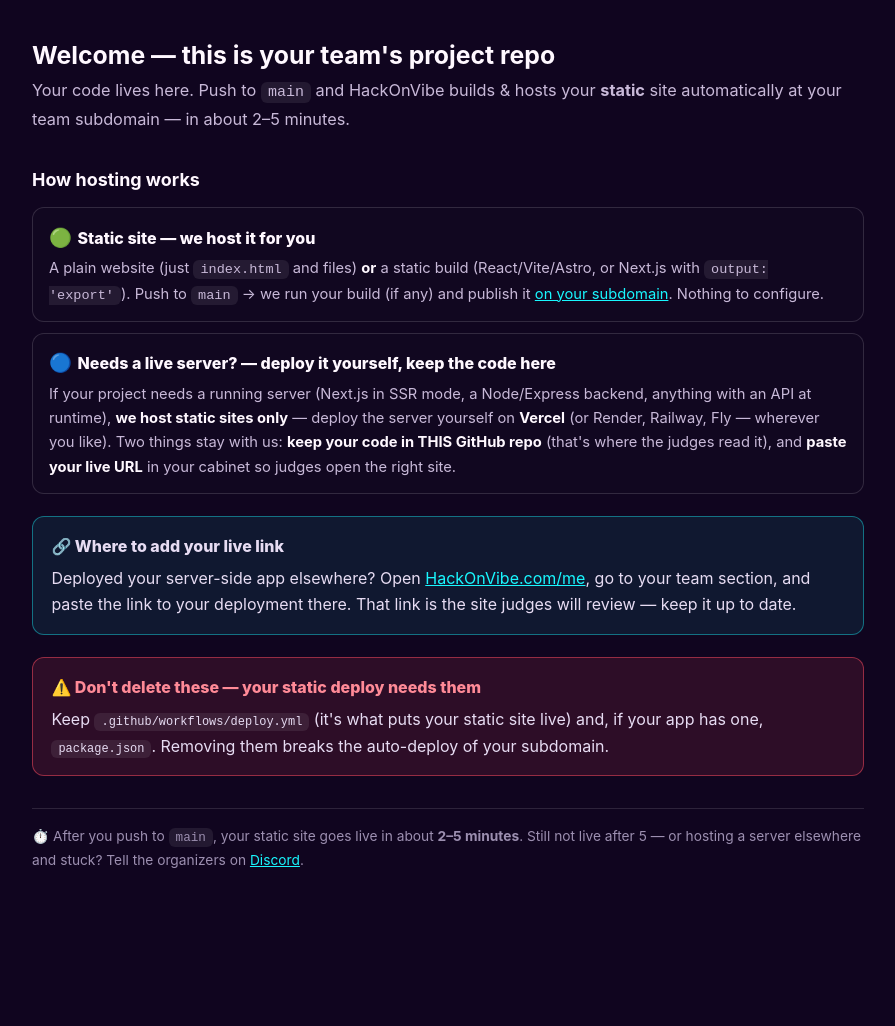
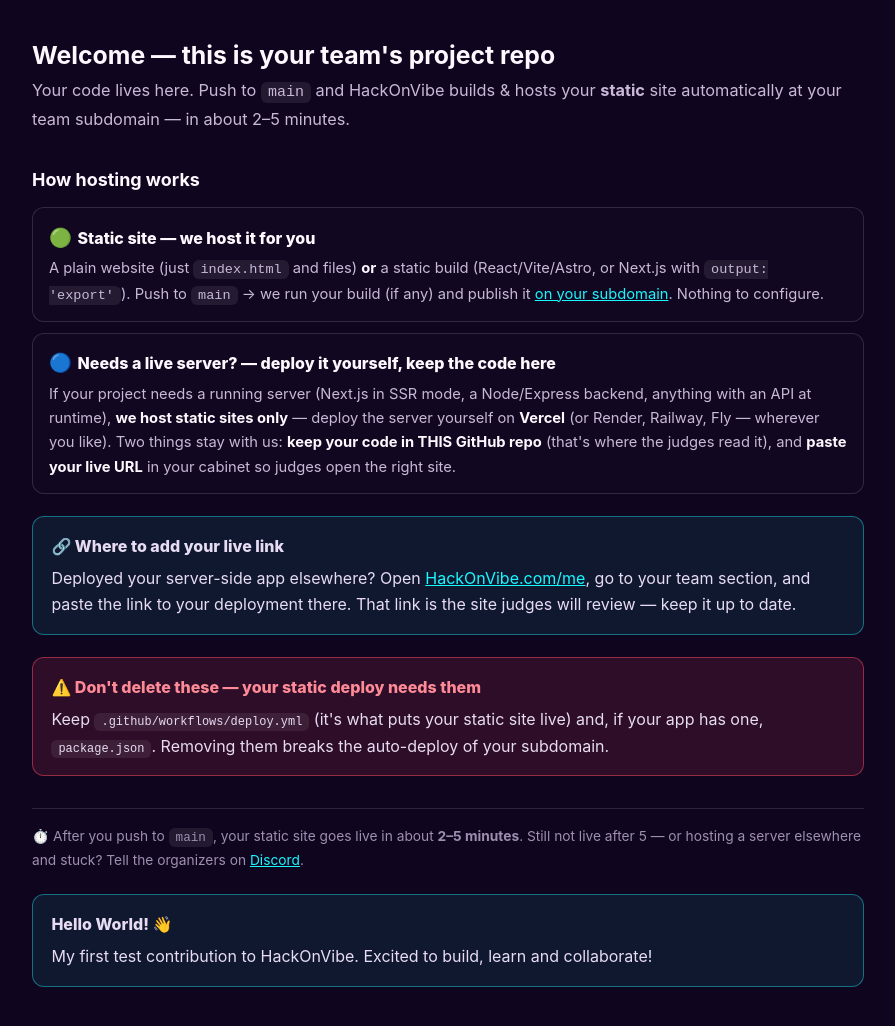
Before and after one commit to HackOnVibeCom/qsf3rvw5mxrzaffcqx1wrti6uo2fbhz5vc5atjaw, a plain HTML site: page index.html in a window 1280 px wide. Shown: the whole page, without its empty margins (192-1087 px from the left). Before the commit the page ends 912 px from the top, so only its background shows below. Drawn offline with Linux system fonts and the light colour scheme.

Commit message:
test: add hello world contribution

```diff
--- a/index.html
+++ b/index.html
@@ -51,5 +51,9 @@ ul.builds li{border:1px solid rgba(255,255,255,.14);background:rgba(19,9,34,.6);
 </div>
 
 <p class="foot">⏱️ After you push to <code>main</code>, your static site goes live in about <b>2&ndash;5 minutes</b>. Still not live after 5 &mdash; or hosting a server elsewhere and stuck? Tell the organizers on <a href="https://discord.gg/tU6NqSaS8">Discord</a>.</p>
+<div class="note info">
+  <p class="nt">Hello World! 👋</p>
+  <p style="margin:0">My first test contribution to HackOnVibe. Excited to build, learn and collaborate!</p>
+</div>
 </main></body>
 </html>
```
